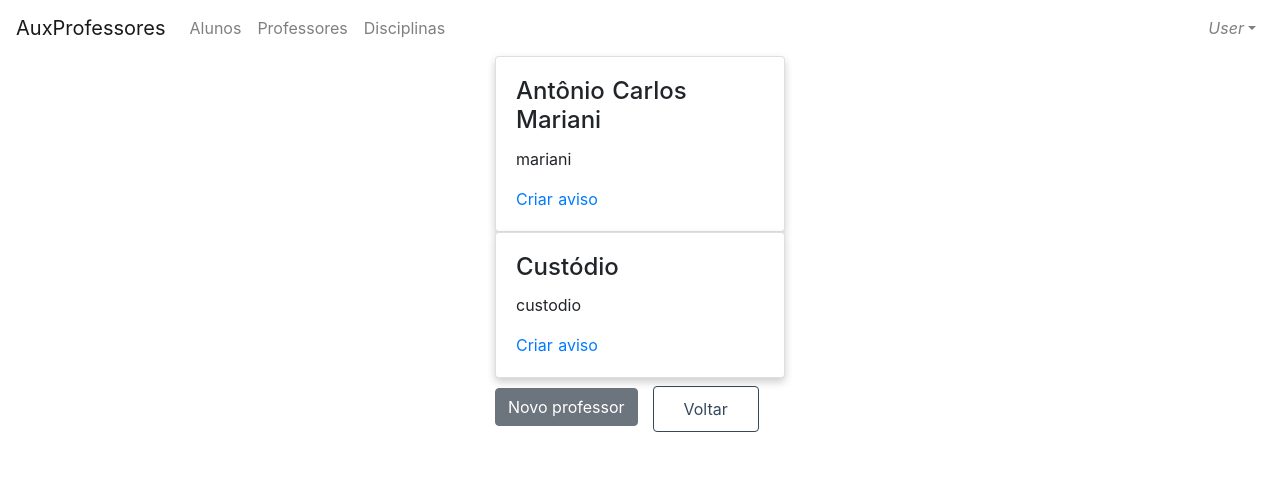
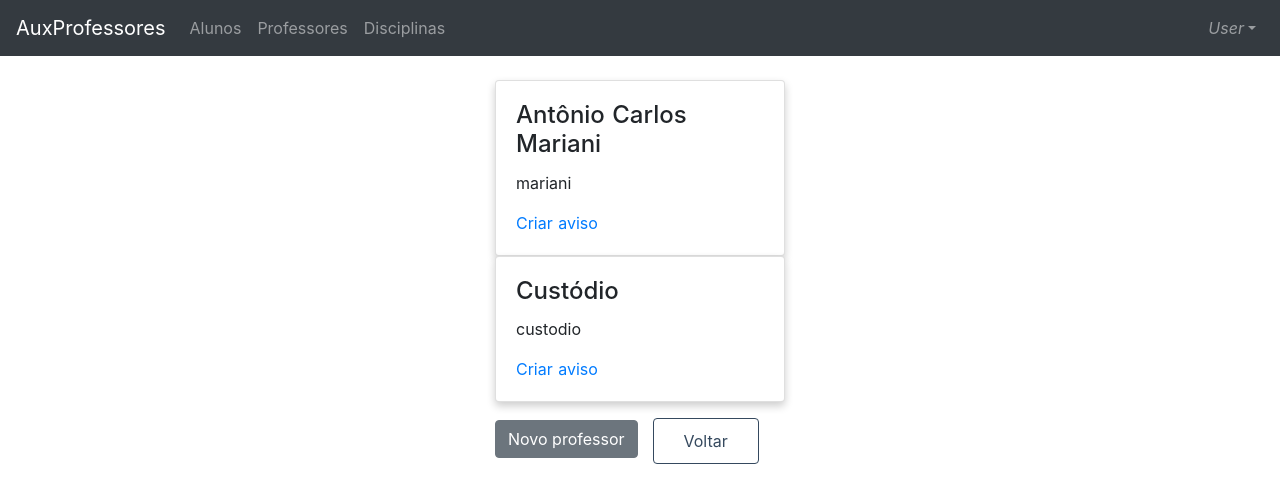
Before and after one commit to led479/ExEstagio, a Nuxt app in the folder AuxProfessores/: page /professores in a window 1280 px wide. Shown: the top 502 px of the page. Built offline with nearby package versions, Linux system fonts and the light colour scheme.

Commit message:
Atualiza layout

```diff
--- a/AuxProfessores/components/Navbar.vue
+++ b/AuxProfessores/components/Navbar.vue
@@ -1,6 +1,6 @@
 <template>
   <div>
-    <b-navbar toggleable="lg">
+    <b-navbar variant="dark" type="dark" toggleable="lg">
       <b-navbar-brand to="/">AuxProfessores</b-navbar-brand>
 
       <b-navbar-toggle target="nav-collapse"></b-navbar-toggle>
@@ -27,3 +27,5 @@
     </b-navbar>
   </div>
 </template>
+
+<style scoped></style>
--- a/AuxProfessores/pages/alunos/index.vue
+++ b/AuxProfessores/pages/alunos/index.vue
@@ -1,6 +1,6 @@
 <template>
   <b-container fluid class="col-md-3">
-    <div class="mb-2">
+    <div class="mb-3 mt-4">
       <aluno v-for="(item, index) in alunos" :key="index" :aluno="item"></aluno>
     </div>
     <b-button class="primary mb-2" @click="exibeForm">Novo aluno</b-button>
--- a/AuxProfessores/pages/disciplinas/index.vue
+++ b/AuxProfessores/pages/disciplinas/index.vue
@@ -1,6 +1,6 @@
 <template>
   <b-container fluid class="col-md-3">
-    <div class="mb-2">
+    <div class="mb-3 mt-4">
       <disciplina
         v-for="(item, idx) in disciplinas"
         :key="idx"
--- a/AuxProfessores/pages/professores/index.vue
+++ b/AuxProfessores/pages/professores/index.vue
@@ -1,7 +1,6 @@
 <template>
   <b-container fluid class="col-md-3">
-    <section>
-      <div class="mb-2">
+    <div class="mb-3 mt-4">
       <professor
         v-for="(item, index) in professores"
         :key="index"
@@ -9,7 +8,6 @@
         @abrirAvisos="abrirModalAviso"
       ></professor>
     </div>
-    </section>
 
     <modal-aviso
       v-if="professorDoAviso"
```
Lines whose indentation alone changed are shown as unchanged.
